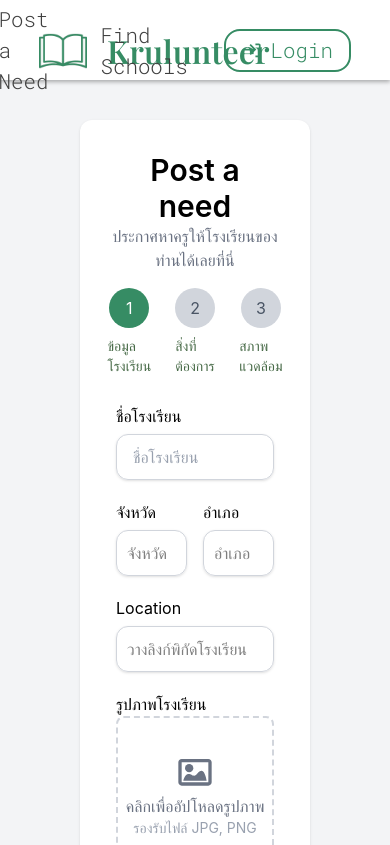
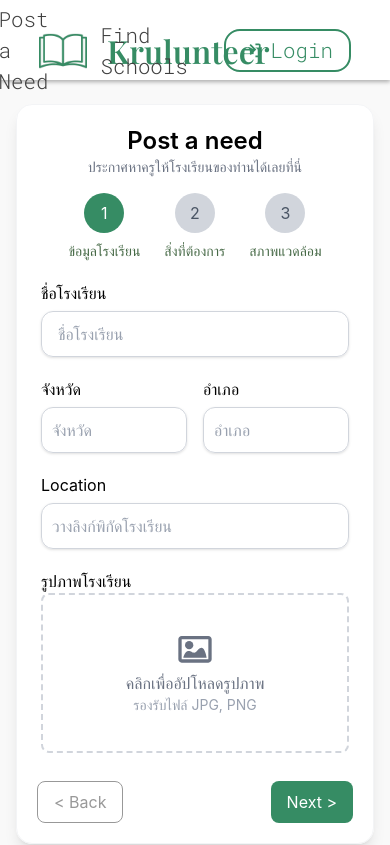
Before and after one commit to kittipith/Krulunteer, a React (Vite) app in the folder krulunteer/: page /post in a window 390 px wide. Shown: the top 845 px of the page. Built offline with nearby package versions, Linux system fonts and the light colour scheme.

Commit message:
responsine home and post

```diff
--- a/krulunteer/src/components/Header.jsx
+++ b/krulunteer/src/components/Header.jsx
@@ -6,7 +6,7 @@ import { Link } from "react-router-dom";
 
 function Header(){
     return(
-        <header className='fixed top-0 left-0 w-full bg-white flex justify-between items-center shadow-[0_2px_4px_rgba(0,0,0,0.3)]'>
+        <header className='fixed top-0 left-0 w-full bg-white flex justify-between items-center shadow-[0_2px_4px_rgba(0,0,0,0.3)] z-50'>
             <div className='grid grid-cols-2 h-[5rem] w-[80%] mx-auto'>
                 <div className='flex items-center justify-start gap-5'>
                     <img src={logo} alt="logo" className='w-[3rem] h-[3rem]' />
--- a/krulunteer/src/components/postStep1.jsx
+++ b/krulunteer/src/components/postStep1.jsx
@@ -37,18 +37,18 @@ export default function Step1({ formData, setFormData }) {
             <div className="grid grid-cols-2 gap-4">
                 <div className="flex flex-col gap-1.5">
                     <label>จังหวัด</label>
-                    <input id="province" className="w-full border border-gray-300 p-2.5 rounded-xl shadow-sm focus:ring-2 focus:ring-blue-500/20 focus:border-blue-500 outline-none transition-all"
+                    <input id="province" className="w-full border border-gray-300 p-2.5 rounded-xl shadow-sm focus:ring-2 focus:ring-blue-500/20 focus:border-blue-500 outline-none transition-all placeholder:text-gray-400"
                     placeholder="จังหวัด" value={formData.province} onChange={handleChange}/>
                 </div>
                 <div className="flex flex-col gap-1.5">
                     <label>อำเภอ</label>
-                    <input id="district" className="w-full border border-gray-300 p-2.5 rounded-xl shadow-sm focus:ring-2 focus:ring-blue-500/20 focus:border-blue-500 outline-none transition-all"
+                    <input id="district" className="w-full border border-gray-300 p-2.5 rounded-xl shadow-sm focus:ring-2 focus:ring-blue-500/20 focus:border-blue-500 outline-none transition-all placeholder:text-gray-400"
                     placeholder="อำเภอ" value={formData.district} onChange={handleChange}/>
                 </div>
             </div>
             <div className="flex flex-col gap-1.5">
                 <label>Location</label>
-                <input id="location" className="w-full border border-gray-300 p-2.5 rounded-xl shadow-sm focus:ring-2 focus:ring-blue-500/20 focus:border-blue-500 outline-none transition-all"
+                <input id="location" className="w-full border border-gray-300 p-2.5 rounded-xl shadow-sm focus:ring-2 focus:ring-blue-500/20 focus:border-blue-500 outline-none transition-all placeholder:text-gray-400"
                 placeholder="วางลิงก์พิกัดโรงเรียน" value={formData.location} onChange={handleChange}/>
             </div>
 
--- a/krulunteer/src/pages/Home.jsx
+++ b/krulunteer/src/pages/Home.jsx
@@ -17,43 +17,43 @@ function Home(){
     return(
         <>
             <Header />
-            <div className="bg-gray-100 min-h-screen flex items-start justify-center px-10 pt-[5%] mt-20">
-                <div className="max-w-6xl w-full grid md:grid-cols-2 gap-10 items-center">
+            <div className="bg-[#F9F9F9] flex flex-col items-center w-full px-4 sm:px-6 md:px-10 pt-24 sm:pt-28 md:pt-32 pb-10 md:pb-16">
+                <div className="max-w-6xl w-full grid grid-cols-1 md:grid-cols-2 gap-10 items-center">
                     <div>
-                        <p className="text-[#368C64] text-sm mb-2 font-noto-sans-thai">
+                        <p className="text-[#2F855A] text-sm mb-2 font-noto-sans-thai">
                             เติมเต็มช่องโหว่ทางการศึกษา
                         </p>
 
-                        <h1 className="text-4xl font-bold leading-tight mb-4 font-noto-sans-thai">
+                        <h1 className="text-2xl sm:text-3xl md:text-4xl font-bold leading-tight mb-4 font-noto-sans-thai text-gray-800">
                             เด็กทุกคนสมควรได้รับโอกาส <br />
                             จากครูที่พร้อมเดินทางไปหา
                         </h1>
 
-                        <p className="text-[#3F3F3F] mb-6 font-noto-sans-thai">
+                        <p className="text-gray-600  mb-6 text-sm sm:text-base font-noto-sans-thai">
                             เชื่อมต่อคุณกับโรงเรียนที่ห่างไกลทั่วประเทศ ที่กำลังรอคอยครูอาสา ให้คุณได้ค้นหาโรงเรียนเหล่านั้นได้ด้วยตัวเอง ทำความเข้าใจเด็ก ๆ และบริบทของพื้นที่ เพื่อให้คุณตัดสินใจลงพื้นที่สอนได้อย่างตรงจุด
                             และค้นพบโรงเรียนที่ใช่สำหรับคุณอย่างแท้จริง
                         </p>
 
-                        <div className="flex gap-4">
-                        <button className="px-6 py-3 bg-[#368C64] text-white text-[1.2rem] rounded-lg shadow cursor-pointer hover:bg-green-700 font-playfair"
+                        <div className="flex flex-col sm:flex-row gap-3 sm:gap-4">
+                        <button className="flex items-center justify-center px-6 py-3 bg-[#2F855A]  text-white text-[1.2rem] rounded-lg shadow cursor-pointer hover:bg-[#276749] font-playfair"
                             onClick={handleFindSchool}>
                             Find a School
                             <GrLinkNext size={20} className="inline-block ml-2" />
                         </button>
 
-                        <button className="px-6 py-3 border border-[#368C64] text-[#368C64] text-[1.2rem]w rounded-lg cursor-pointer hover:bg-green-50 font-playfair"
+                        <button className="flex items-center justify-center px-6 py-3 border border-[#2F855A] text-[#2F855A] text-[1.2rem] rounded-lg cursor-pointer hover:bg-green-100 font-playfair"
                             onClick={handlePostNeed}>
                             Post a Need
                         </button>
                         </div>
                     </div>
 
-                    <div className="bg-white p-4 rounded-xl shadow-md">
+                    <div className="bg-white/80 backdrop-blur-sm p-4 rounded-2xl shadow-lg border border-gray-100">
                         <h2 className="text-center text-gray-600 mb-2">
                             School Location
                         </h2>
 
-                        <div className="h-[450px] rounded-lg overflow-hidden">
+                        <div className="h-[300px] sm:h-[350px] md:h-[450px] rounded-lg overflow-hidden hover:scale-[1.01] transition duration-300">
                             <ThailandMap />
                         </div>
                     </div>
--- a/krulunteer/src/pages/Post.jsx
+++ b/krulunteer/src/pages/Post.jsx
@@ -95,15 +95,17 @@ function Post(){
     return(
         <>
             <Header />
-            <div className="bg-gray-100 flex flex-col items-center w-full p-20">
+            <div className="bg-[#F9F9F9] flex flex-col items-center w-full px-4 sm:px-6 md:px-10 py-10 md:py-16 mt-10">
 
-                <div className="w-full max-w-3xl bg-white m-10 p-8 rounded-xl shadow">
-                    <h1 className="text-3xl font-semibold text-center">Post a need</h1>
-                    <p className="text-center text-gray-500">ประกาศหาครูให้โรงเรียนของท่านได้เลยที่นี่</p>
+                <div className="w-full max-w-3xl bg-white/90 backdrop-blur-sm my-6 md:my-10 p-5 sm:p-6 md:p-8 rounded-2xl shadow-lg border border-gray-100">
+                    <h1 className="text-2xl sm:text-3xl font-semibold text-center">Post a need</h1>
+                    <p className="text-center text-gray-500 text-sm sm:text-base">ประกาศหาครูให้โรงเรียนของท่านได้เลยที่นี่</p>
+                    <div className='mt-4 sm:mt-6'>
+                        <StepPointer step={step} />
+                    </div>
 
-                    <StepPointer step={step} />
 
-                    <div className="mt-6">
+                    <div className="mt-4 sm:mt-6">
                         {step === 1 && <PostStep1 formData={formData} setFormData={setFormData} />}
                         {step === 2 && <PostStep2 formData={formData} setFormData={setFormData} />}
                         {step === 3 && <PostStep3 formData={formData} setFormData={setFormData} />}
```
Also changed, not shown: krulunteer/src/components/postStep3.jsx (+12 -12 lines).
